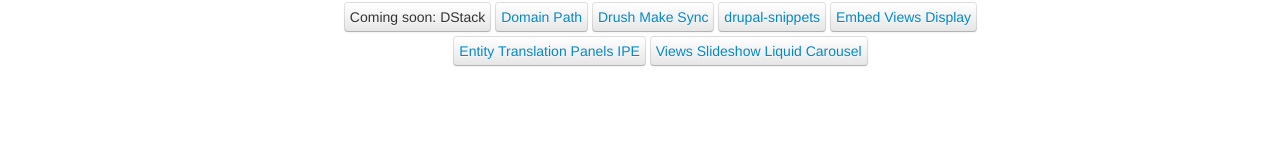
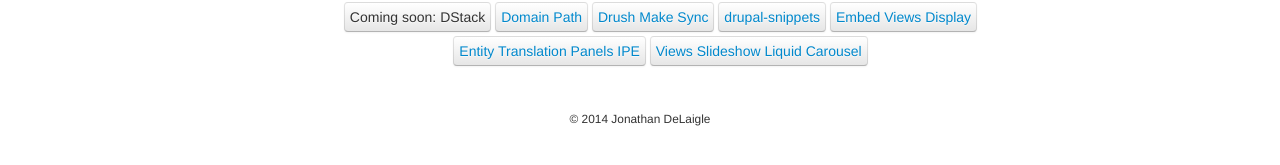
Before and after one commit to kpolymorphic/kpolymorphic.github.io, a Jekyll site: the page built from index.html, in a window 1280 px wide and 900 px high, scrolled down 60 px. Shown: the part 614-779 px from the top of the window. Built offline with Jekyll 4.4.1, drawn with Linux system fonts in a browser that asks for light colours; nearby versions of some CDN libraries.

Commit message:
Adding copy

```diff
--- a/_includes/footer.html
+++ b/_includes/footer.html
@@ -18,14 +15,15 @@
         });
       });
     </script>
-  {% if page.url != '/' %}
   <div class="container">
     <div class="center">
+    {% if page.url != '/' %}
       <p>
       {% if app.request.pathInfo != '/' %}
         <a href="/" class="btn btn-large btn-primary btn-home"><i class="icon-home icon-white"></i> Go back home</a>
       {% endif %}
       </p>
+    {% endif %}
+      <small>&copy; {{ site.time | date: "%Y" }} Jonathan DeLaigle</small>
     </div>
   </div>
-  {% endif %}
```
Also changed, not shown: other parts of _includes/footer.html (+0 -3 lines). Lines whose indentation alone changed are shown as unchanged.
